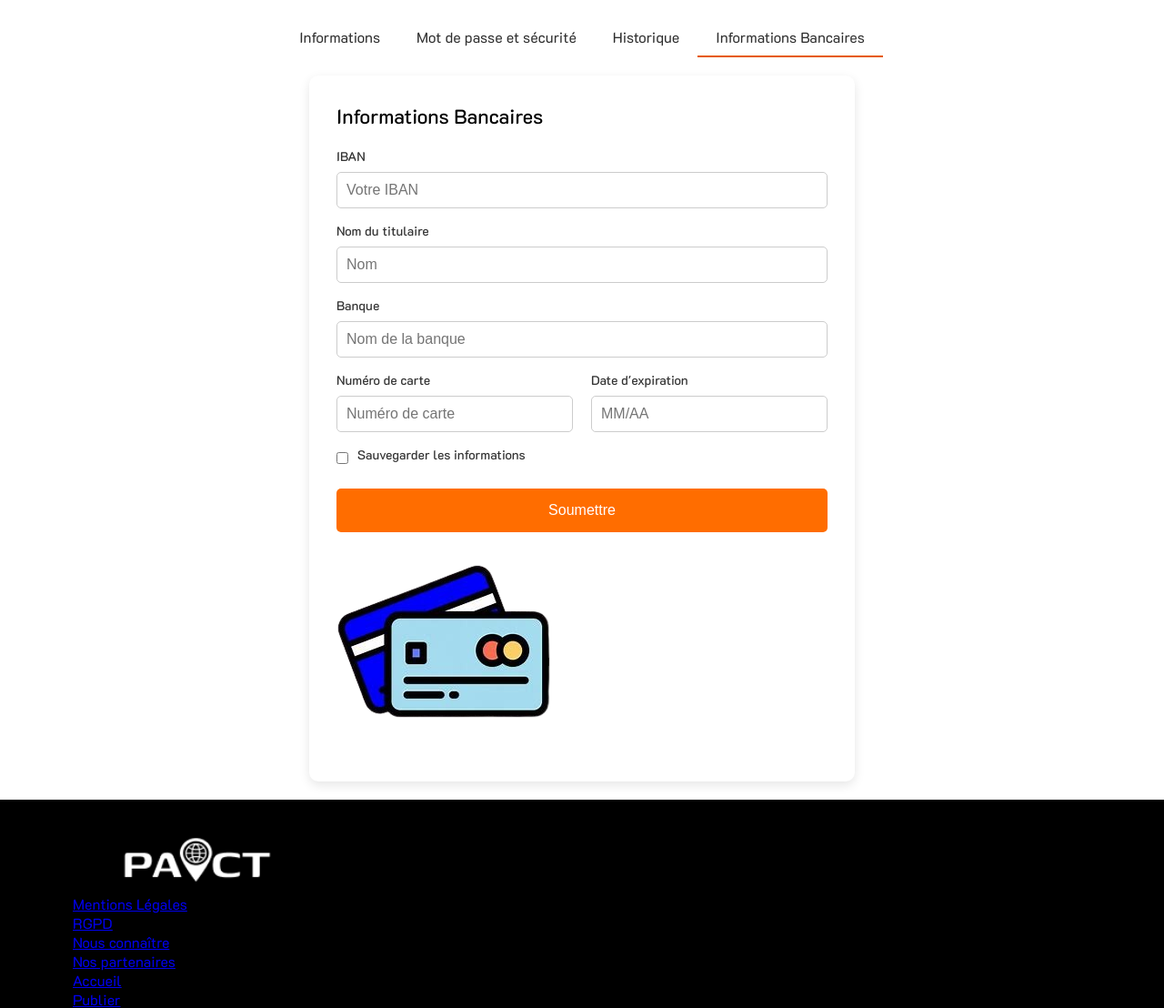
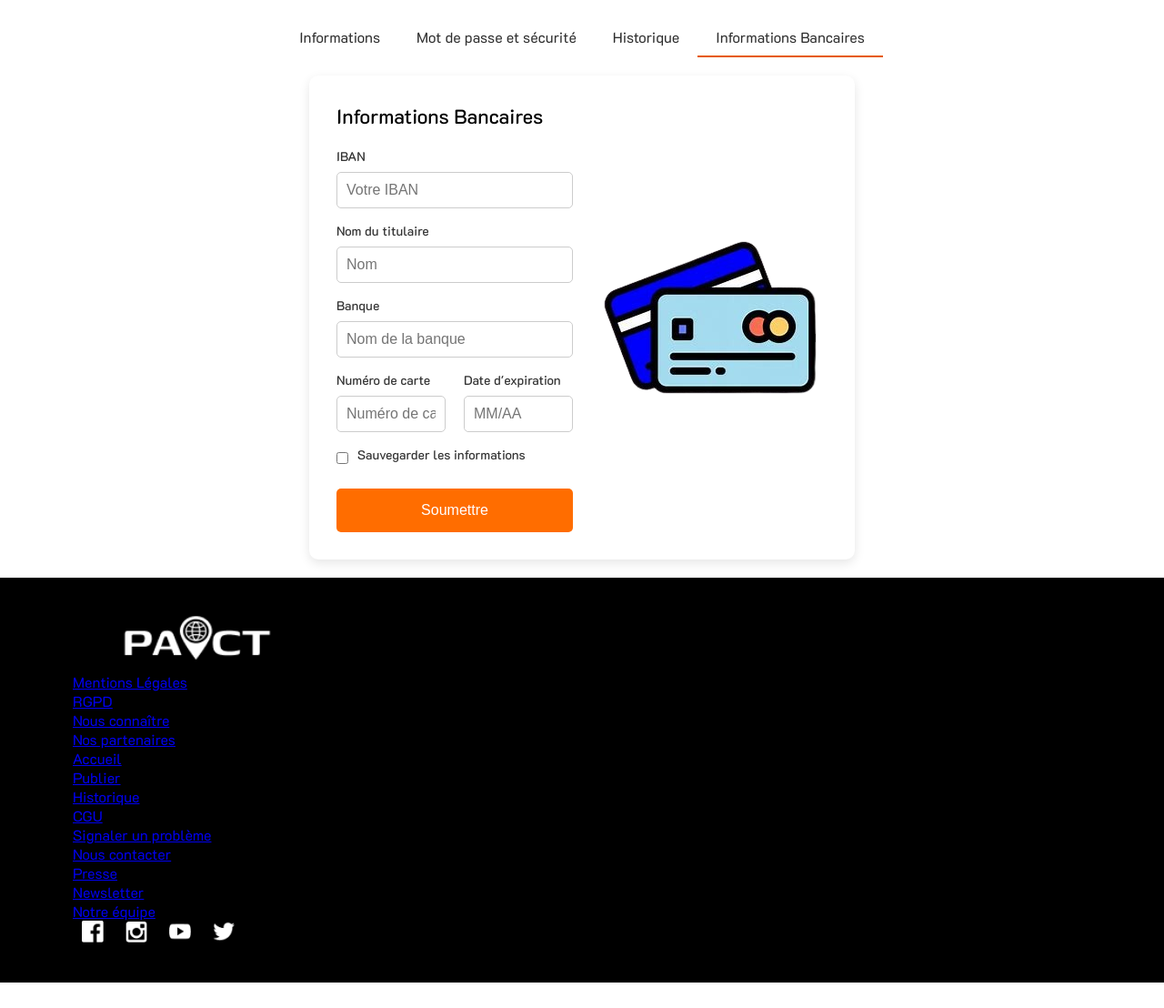
Before and after one commit to LucasOtw/SAE3_ScoobyTeam, a PHP site: page /info_bancaire.html in a window 1280 px wide. Shown: the part 96-1204 px from the top of the page at 91% size. After the commit the page ends 1176 px from the top, so only its background shows below. Run offline with PHP 8.4, Linux system fonts and the light colour scheme.

Commit message:
modification de la photo pour la mettre a droite de la box

```diff
--- a/info_bancaire.html
+++ b/info_bancaire.html
@@ -30,7 +30,7 @@
             <div class="tab">Historique</div>
             <div class="tab active">Informations Bancaires</div>
         </div>
-        <dsection class="payment-section_info_bancaire">
+        <section class="payment-section_info_bancaire">
             <div class="payment-form_info_bancaire">
                 <h2>Informations Bancaires</h2>
                 <label for="iban">IBAN</label>
@@ -65,6 +65,7 @@
                 <img src="images/carte_bancaire.png" alt="Image illustrative des informations bancaires">
             </div>
         </section>
+
     </main>
 
 
--- a/style.css
+++ b/style.css
@@ -510,4 +510,25 @@ input:checked + .slider_modif_offre:before {
 
 .tab:not(.active):hover {
     border-bottom: 2px solid #ccc;
+}.payment-section_info_bancaire {
+    display: flex; /* Utilise flexbox pour aligner les éléments côte à côte */
+    justify-content: space-between; /* Espace entre l'image et le formulaire */
+    gap: 20px; /* Espace entre l'image et le formulaire */
 }
+
+.payment-form_info_bancaire {
+    flex: 1; /* Prend tout l'espace disponible */
+}
+
+.payment-image_info_bancaire {
+    flex: 1; /* Prend tout l'espace disponible */
+    display: flex; /* Pour centrer l'image verticalement */
+    justify-content: center; /* Centre horizontalement */
+    align-items: center; /* Centre verticalement */
+}
+
+.payment-image_info_bancaire img {
+    max-width: 100%; /* S'assure que l'image ne dépasse pas la largeur du conteneur */
+    height: auto; /* Maintient le ratio de l'image */
+    border-radius: 10px; /* Optionnel : arrondir les coins de l'image */
+}
```
